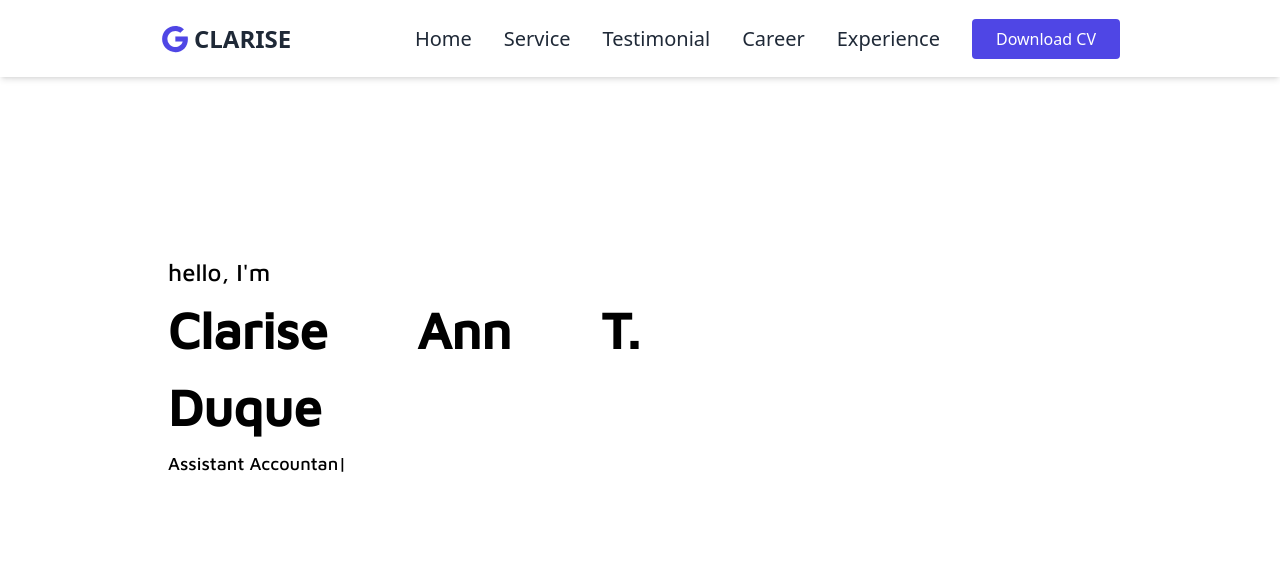
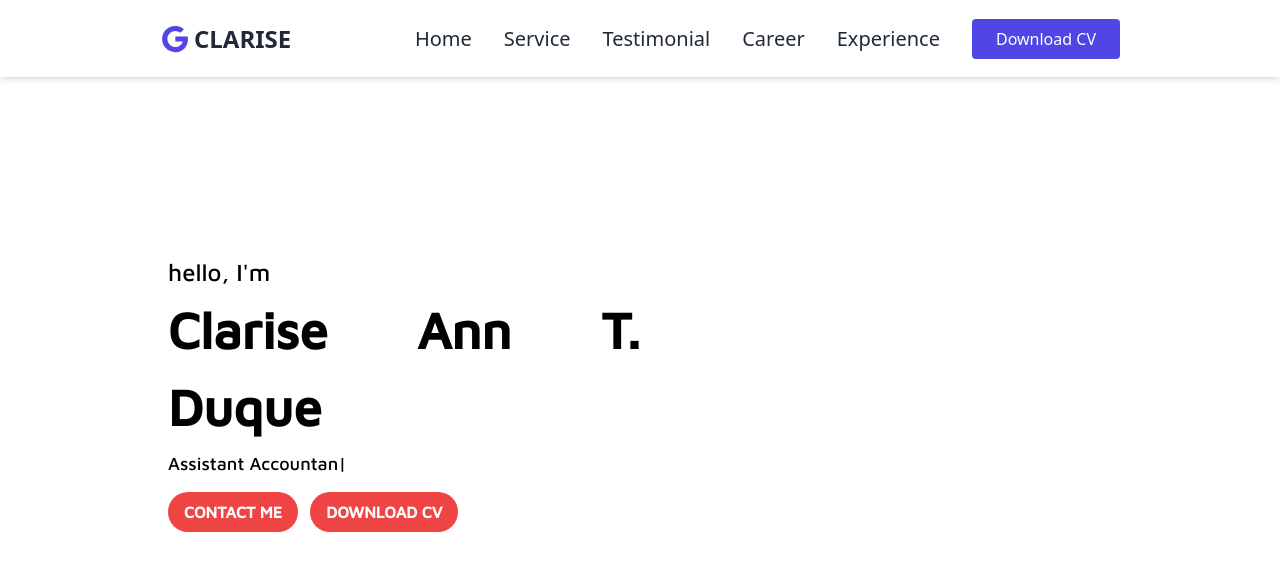
Before and after one commit to patrickeugenesacueza/Clarise-Portfolio, a React (Create React App) app in the folder portfolio/: page / in a window 1280 px wide. Shown: the top 570 px of the page. Built offline with nearby package versions, Linux system fonts and the light colour scheme.

Commit message:
Develop: HeroSection.js/ Create Contact Me button and Download CV Button

```diff
--- a/portfolio/src/components/pages/HeroSection.js
+++ b/portfolio/src/components/pages/HeroSection.js
@@ -23,6 +23,14 @@ export default function HeroSection(){
             className="font-maven text-lg"
             repeat={Infinity}
           />
+          <div className="flex">
+            <button className="px-4 py-2 bg-red-500 mt-3.5 font-bold font-maven text-[#fff] rounded-3xl mx-auto md:mx-0 md:mr-3 ">
+              CONTACT ME
+            </button>
+            <button className="px-4 py-2 bg-red-500 mt-3.5 font-bold font-maven text-[#fff] rounded-3xl mx-auto md:mx-0">
+              DOWNLOAD CV
+            </button>
+          </div>
         </div>
         <div className="hidden md:w-1/2"></div>
       </div>
```
